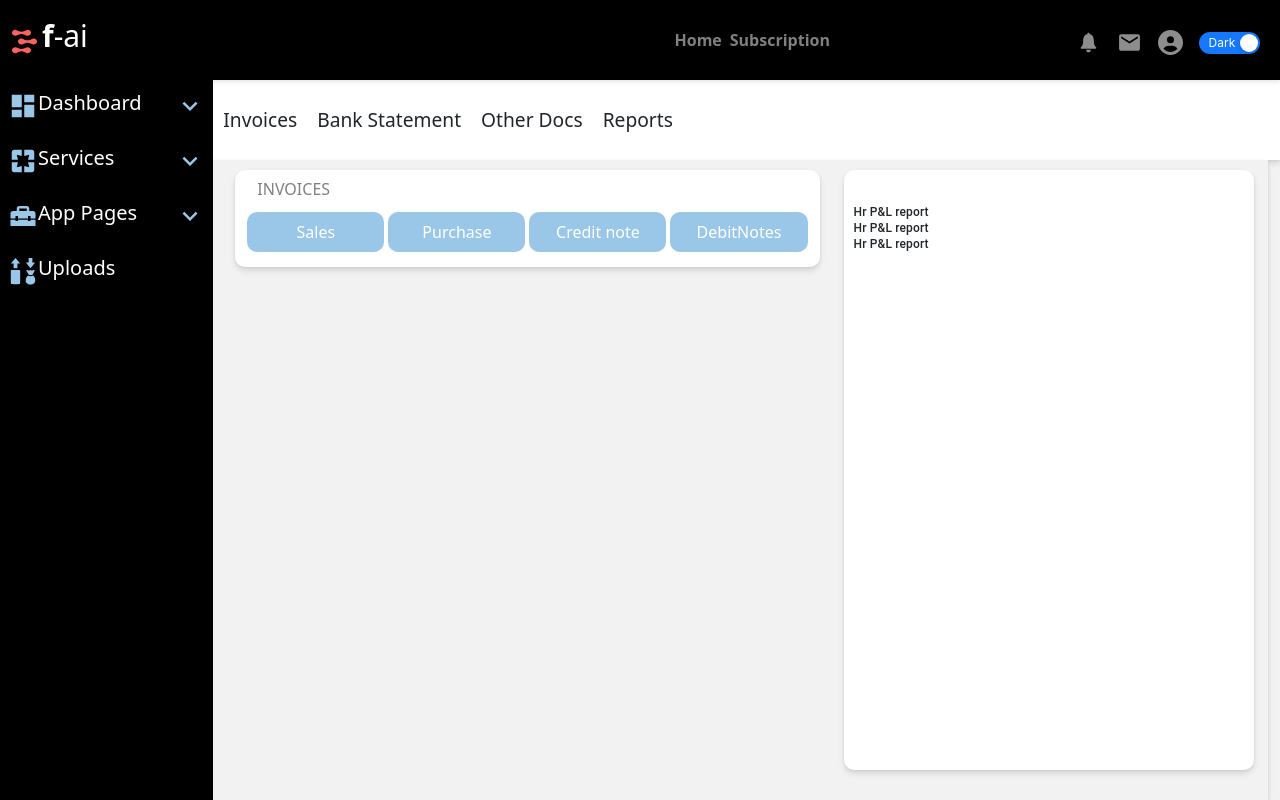
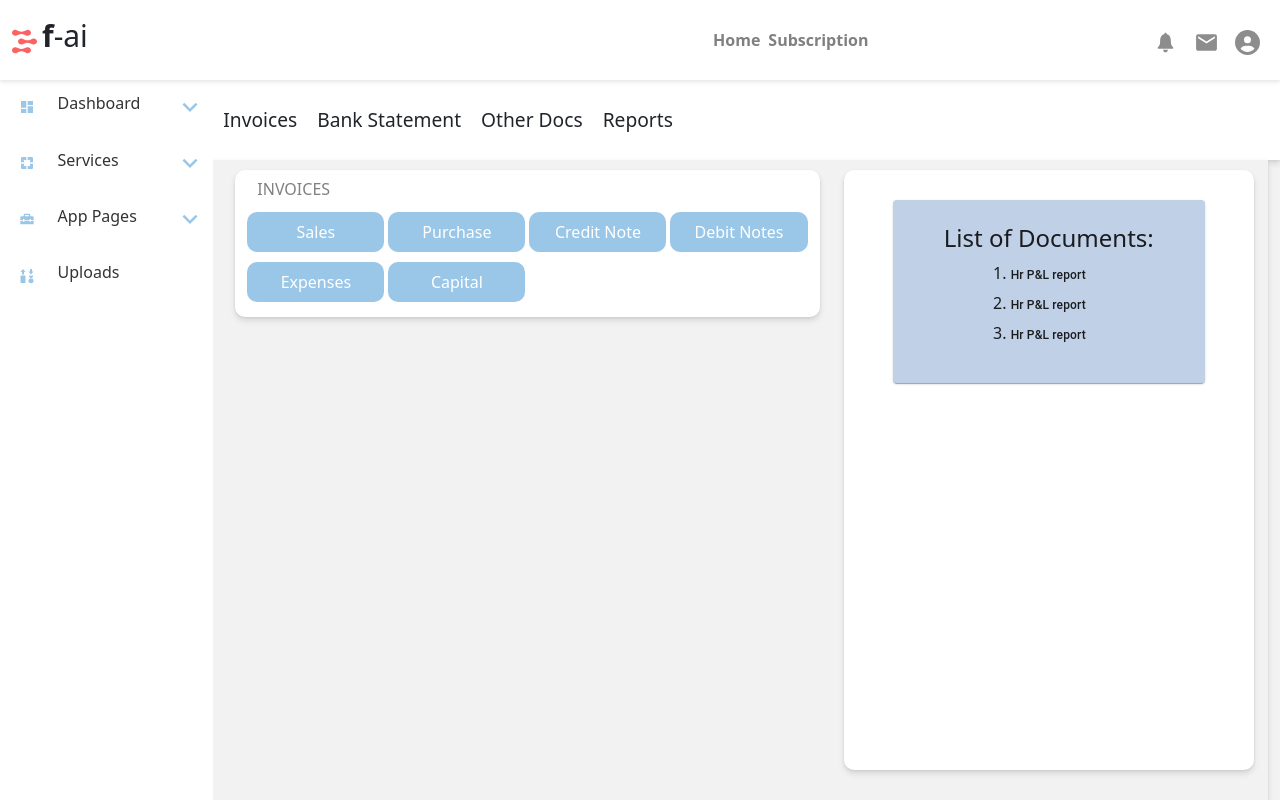
Before and after one commit to upandey0/test, a React (Create React App) app: page /upload in a window 1280 px wide. Built offline with nearby package versions, Linux system fonts and the light colour scheme.

Commit message:
done changes in list of documents

```diff
--- a/src/components/Navbar.jsx
+++ b/src/components/Navbar.jsx
@@ -4,16 +4,16 @@ import { IoIosNotifications } from "react-icons/io";
 import { FaCircleUser } from "react-icons/fa6";
 import { MdEmail } from "react-icons/md";
 import { Switch } from "antd";
-import { themeContext } from "../context/mycontext";
+
 import { Link } from "react-router-dom";
 const Navbar = () => {
-  const { theme, changeTheme } = useContext(themeContext);
+
 
   return (
     <nav
-      class={`navbar navbar-expand-lg  h-100 navColor ${
-        theme === "dark" ? "dark-theme" : ".light-theme"
-      }`}
+      class="navbar navbar-expand-lg  h-100 navColor"
+
+
     >
       <div class="container-fluid">
         <button
@@ -122,18 +122,7 @@ const Navbar = () => {
                 </span>
               </a>
             </li>
-            <li class="nav-item">
-              <a class="nav-link">
-                <span className="navMenuIcons">
-                  <Switch
-                    checked={theme === "dark"}
-                    onChange={changeTheme}
-                    checkedChildren="Dark"
-                    unCheckedChildren="Light"
-                  />
-                </span>
-              </a>
-            </li>
+
           </ul>
         </div>
       </div>
--- a/src/components/Sidebar.jsx
+++ b/src/components/Sidebar.jsx
@@ -9,7 +9,7 @@ import {
 import { GiSellCard } from "react-icons/gi";
 import { Link } from "react-router-dom";
 import { useContext } from "react";
-import { themeContext } from "../context/mycontext";
+// import { themeContext } from "../context/mycontext";
 import { dashboards, arrangedApps } from "../dashboardRow";
 const Sidebar = () => {
   const [activeMenu, setActiveMenu] = useState(null);
@@ -22,12 +22,12 @@ const Sidebar = () => {
   const handleSubMenuClick = (index) => {
     setActiveSubMenu(activeSubMenu === index ? null : index);
   };
-  const { theme } = useContext(themeContext);
+  // const { theme } = useContext(themeContext);
 
   return (
     <div
       className={`sidebar
-       ${theme === "dark" ? "dark-theme" : ".light-theme"}
+
     `}
     >
       <ul className="px-2">
@@ -35,9 +35,9 @@ const Sidebar = () => {
           <div className="menuItemNested">
             <div className="menuItemChild">
               <span>
-                <MdDashboard />
+                <MdDashboard className="dash-icon" />
               </span>
-              <Link to="#" disabled>
+              <Link to="#" className="dash-icon" disabled>
                 Dashboard
               </Link>
             </div>
@@ -68,9 +68,9 @@ const Sidebar = () => {
           <div className="menuItemNested">
             <div className="menuItemChild">
               <span>
-                <MdPages />
+                <MdPages  className="dash-icon"/>
               </span>
-              <Link to="#">Services</Link>
+              <Link to="#" className="dash-icon">Services</Link>
             </div>
             <div className="dropDownIcon">
               <span>
@@ -95,9 +95,9 @@ const Sidebar = () => {
           <div className="menuItemNested" onClick={() => handleMenuClick(1)}>
             <div className="menuItemChild">
               <span>
-                <MdHomeRepairService />
+                <MdHomeRepairService className="dash-icon"/>
               </span>
-              <Link to="#">App Pages</Link>
+              <Link to="#" className="dash-icon">App Pages</Link>
             </div>
             <div className="dropDownIcon">
               <span>
@@ -140,11 +140,11 @@ const Sidebar = () => {
           </ul>
         </li>
         <li>
-          <div className="menuItem">
+          <div className="menuItemChild">
             <span>
-              <GiSellCard />
+              <GiSellCard className="dash-icon"/>
             </span>
-            <Link to="/upload">Uploads</Link>
+            <Link to="/upload" className="dash-icon">Uploads</Link>
           </div>
         </li>
       </ul>
--- a/src/dashboardRow.js
+++ b/src/dashboardRow.js
@@ -106,7 +106,7 @@ export const appsName = [
 
 export const arrangedApps = [
   {
-    category: "Account",
+    category: "Accounting and Bookkeeping",
     apps: [
       { id: 1, name: "Billing" },
       { id: 2, name: "Notifications" },
@@ -115,7 +115,7 @@ export const arrangedApps = [
     ],
   },
   {
-    category: "Auth",
+    category: "Payroll Processing",
     apps: [
       { id: 5, name: " Login" },
       { id: 6, name: " Login (Social)" },
@@ -127,11 +127,11 @@ export const arrangedApps = [
     ],
   },
   {
-    category: "Invoice",
+    category: "Tax Planning and Preparation",
     apps: [{ id: 12, name: "Invoice" }],
   },
   {
-    category: "Knowledgebase",
+    category: "Financial Reporting",
     apps: [
       { id: 13, name: " Article" },
       { id: 14, name: " Category" },
@@ -140,13 +140,13 @@ export const arrangedApps = [
     ],
   },
   {
-    category: "Pricing",
+    category: "Audit ,Due diligence and Compliances",
     apps: [{ id: 17, name: "Pricing" }],
   },
-  {
-    category: "Wizard",
-    apps: [{ id: 18, name: "Wizard" }],
-  },
+  // {
+  //   category: "Wizard",
+  //   apps: [{ id: 18, name: "Wizard" }],
+  // },
 ];
 
 export const uploadDocs = [
@@ -163,12 +163,20 @@ export const uploadDocs = [
         listName: ["Services", "Assets", "Investment"],
       },
       {
-        name: "Credit note",
+        name: "Credit Note",
         listName: ["Credit note"],
       },
       {
-        name: "DebitNotes",
-        listName: ["DebitNotes"],
+        name: "Debit Notes",
+        listName: ["Debit Note"],
+      },
+      {
+        name: "Expenses",
+        listName: ["Expenses"],
+      },
+      {
+        name: "Capital",
+        listName: ["Capital"],
       },
     ],
   },
@@ -226,7 +234,7 @@ export const uploadDocs = [
         ],
       },
       {
-        name: "Hr",
+        name: "HR",
         listName: [
           "Employee Performance Dashboard",
           "Recruitment Dashboard",
@@ -241,7 +249,7 @@ export const uploadDocs = [
         ],
       },
       {
-        name: "Mis",
+        name: "MIS",
         listName: ["Docs"],
       },
       {
--- a/src/pages/ListReports.jsx
+++ b/src/pages/ListReports.jsx
@@ -9,23 +9,36 @@ import {
 import { Inbox, Star, Send } from "@material-ui/icons";
 import "../styles/listreport.css";
 import { AccountBalanceOutlined } from "@material-ui/icons";
+import { makeStyles } from '@material-ui/core/styles';
+import Card from '@material-ui/core/Card';
+import CardActions from '@material-ui/core/CardActions';
+import CardContent from '@material-ui/core/CardContent';
+import Button from '@material-ui/core/Button';
+
+
+
 
 function MyList() {
   return (
-    <List>
-      <ListItem
+    <Card  className="card-design" >
+    <CardContent>
+     <List>
+      <h4 className="text-center">List of Documents:</h4>
+      <ol className="list-center">
+        <li>
+       <ListItem
         button
-        // component="a"
-        // href="#"
         disableGutters
         className="list-report"
       >
-        <ListItemText>
+        <ListItemText >
           <Typography variant="body1" className="list-report-text">
             <h6 className="list-report-text">Hr P&L report</h6>
           </Typography>
         </ListItemText>
       </ListItem>
+      </li>
+      <li>
       <ListItem
         component="a"
         href="#"
@@ -39,6 +52,8 @@ function MyList() {
           </Typography>
         </ListItemText>
       </ListItem>
+      </li>
+      <li>
       <ListItem
         component="a"
         href="#"
@@ -52,7 +67,14 @@ function MyList() {
           </Typography>
         </ListItemText>
       </ListItem>
+      </li>
+      </ol>
     </List>
+
+    </CardContent>
+  </Card>
+
+
   );
 }
 
--- a/src/styles/listreport.css
+++ b/src/styles/listreport.css
@@ -1,16 +1,21 @@
 .list-report{
-    height: 1rem;
-    display: flex;
-  align-items: center;
+    height: 1.5rem;     /* display: flex; */
+  /* align-items: center; */
+  /* margin: auto; */
 
+}
+.list-center{
+  margin-left: 25%;
 }
 .list-report-text{
     font-size:0.75rem ;
-    /* padding-left: 0.7rem;  */
-    /* padding-bottom: 0px;
-    margin-right:0px; */
 }
 .list-icon{
   height:0.7rem;
   width:0.7rem;
 }
+.card-design{
+  width:80%;
+  margin:auto;
+  background-color: rgb(192, 208, 231) !important;
+}
--- a/src/styles/navbar.css
+++ b/src/styles/navbar.css
@@ -45,6 +45,11 @@
     display: flex;
     align-items: center;
     justify-content: flex-start;
+
+}
+.menuItemChild .dash-icon{
+    font-size: 1rem !important;
+    margin:0.7rem;
 }
 
 .sidebar .menuItemNested {
```
Also changed, not shown: 1 other file (tests, documents, lock files or other folders).
